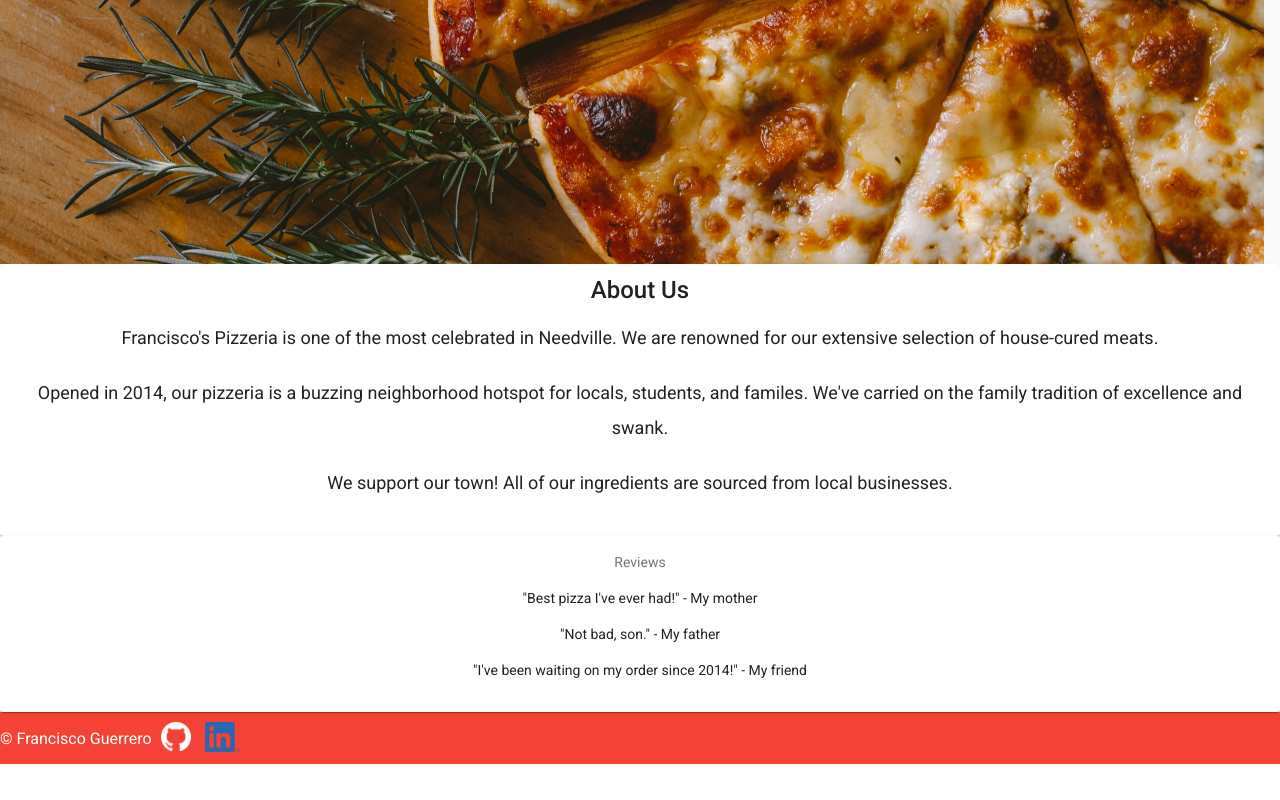
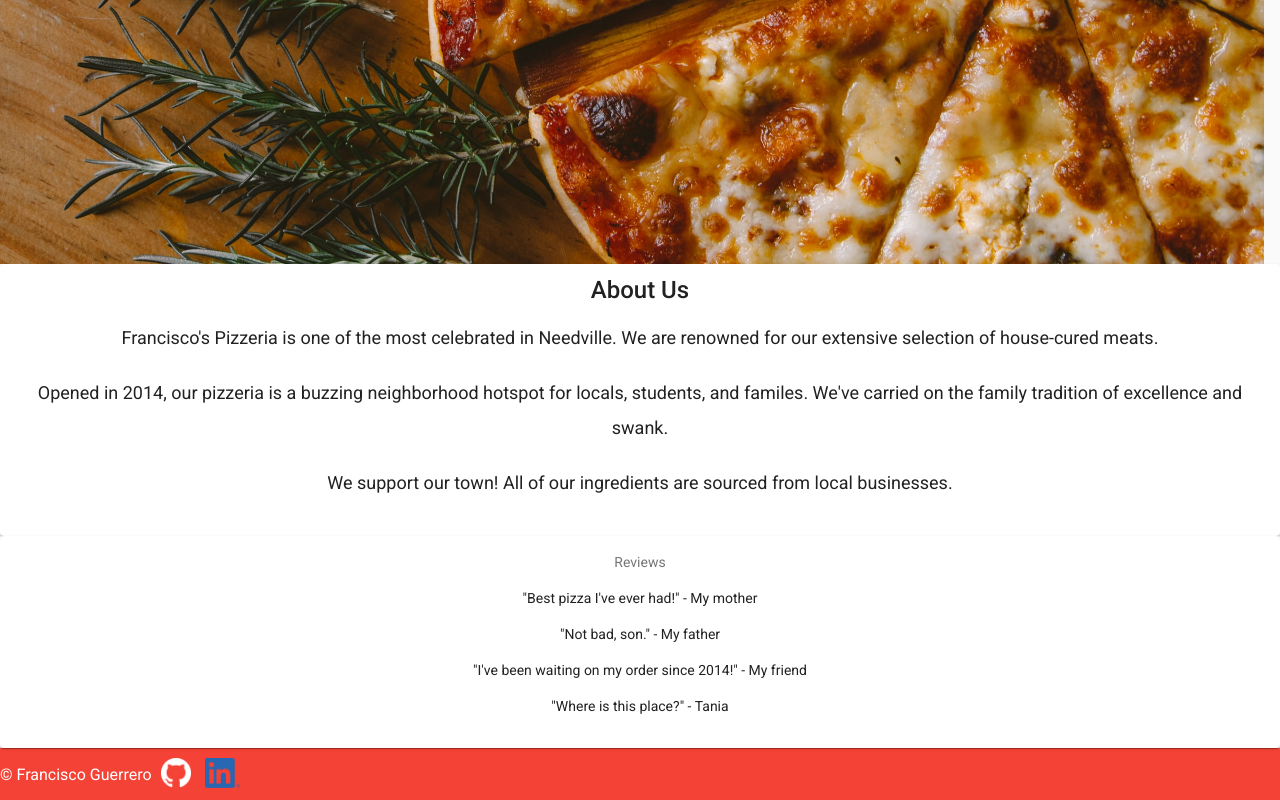
Before and after one commit to franciscog123/angular-restaurant-page, an Angular app: page /about in a window 1280 px wide. Shown: the part 629-1429 px from the top of the page. Before the commit the page ends 1393 px from the top, so only its background shows below. Built offline with nearby package versions, Linux system fonts and the light colour scheme.

Commit message:
fix spacing, update reviews

```diff
--- a/src/app/about/about.component.html
+++ b/src/app/about/about.component.html
@@ -29,6 +29,8 @@
             <mat-card-content>"Best pizza I've ever had!" - My mother</mat-card-content>
             <mat-card-content>"Not bad, son." - My father</mat-card-content>
             <mat-card-content>"I've been waiting on my order since 2014!" - My friend</mat-card-content>
+            <mat-card-content>"Where is this place?" - Tania</mat-card-content>
+
         </div>
     </mat-card>
 
--- a/src/app/contact/contact.component.html
+++ b/src/app/contact/contact.component.html
@@ -12,7 +12,6 @@
             </div>
             <div class="spacer"></div>
             <h2>Address</h2>
-            <br><br>
             <h3>Downtown Location</h3>
             <div>123 Downtown Road</div>
             <div>Needville, TX 77461</div>
```
Also changed, not shown: 4 other files (tests, documents, lock files or other folders).
